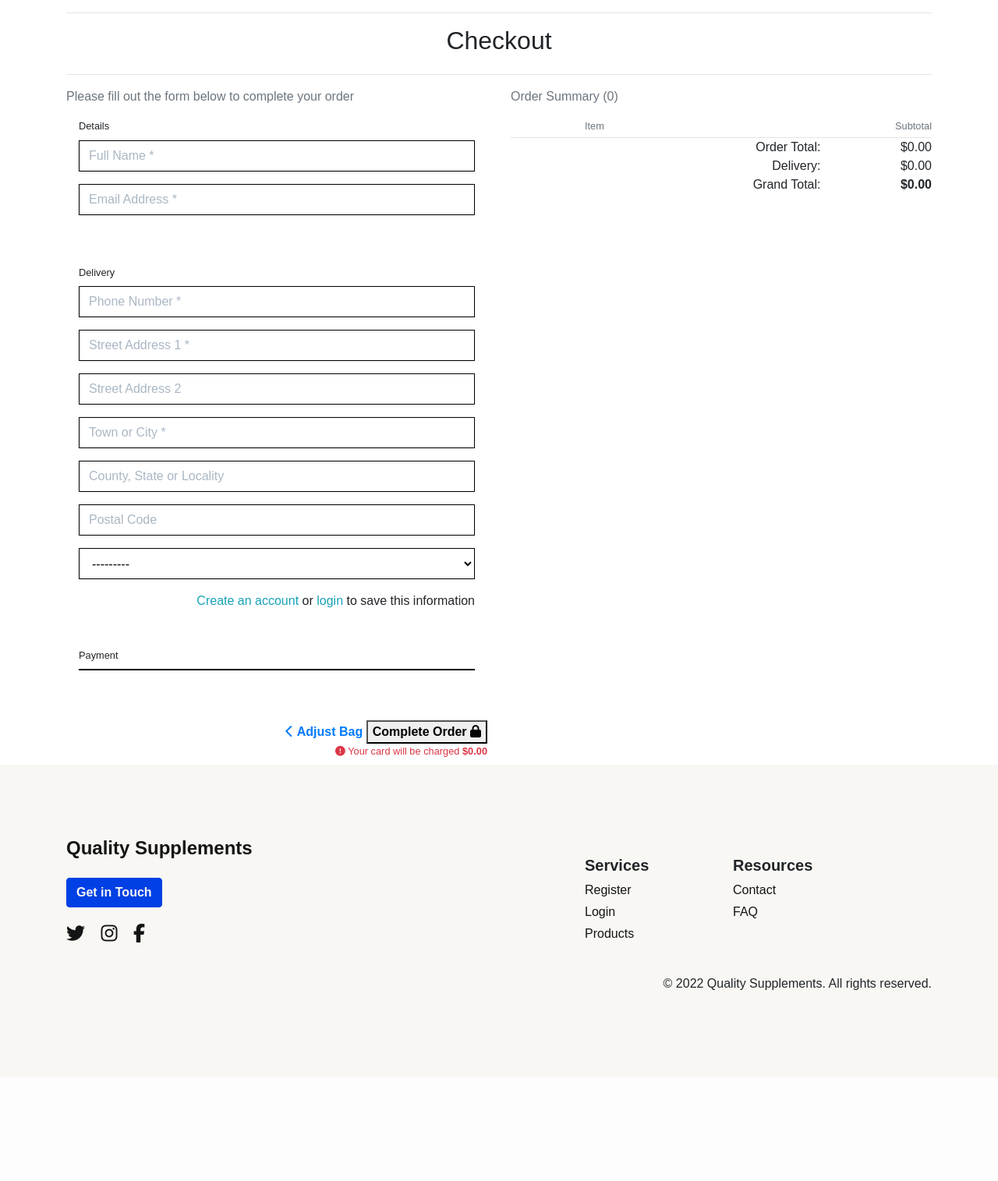
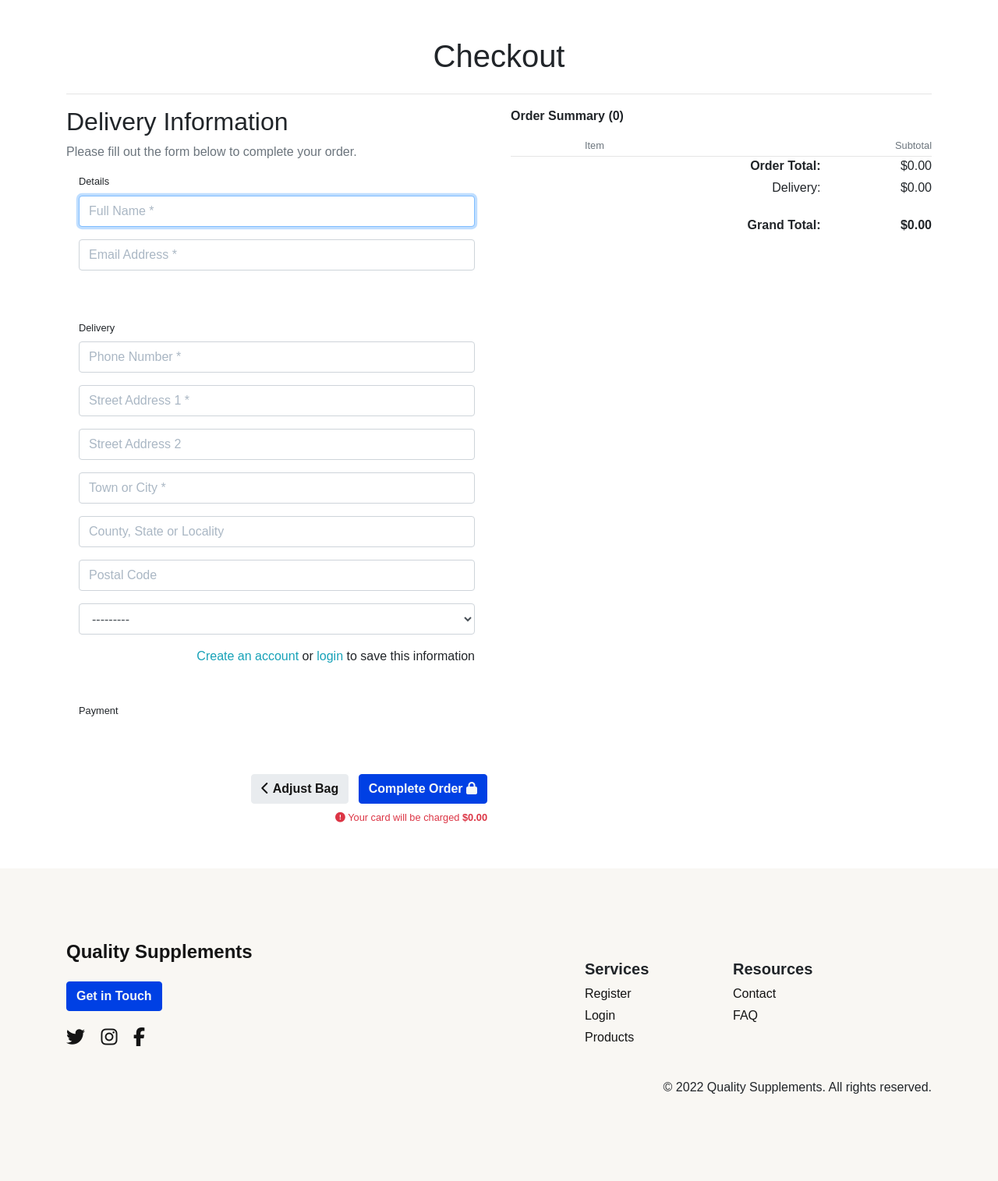
Before and after one commit to Code-Institute-Submissions/maxapn98-quality_supplements_JuneResub, a Django app: template checkout/templates/checkout/checkout.html in a window 1280 px wide. Shown: the part 121-1636 px from the top of the page at 78% size. Before the commit the page ends 1391 px from the top, so only its background shows below. Run offline with Django 3.2, Linux system fonts and the light colour scheme; the template is opened without the code that fills it: values that come from a table or form of the project are taken from there, others are empty; some libraries are stand-ins or nearby versions.

Commit message:
Update context and style layer of checkout page

```diff
--- a/checkout/static/checkout/css/checkout.css
+++ b/checkout/static/checkout/css/checkout.css
@@ -3,22 +3,22 @@
   box-sizing: border-box;
   height: 40px;
   padding: 10px 12px;
-  border: 1px solid transparent;
-  border-radius: 0px;
   background-color: white;
-  box-shadow: 0 1px 3px 0 #e6ebf1;
-  -webkit-transition: box-shadow 150ms ease;
-  transition: box-shadow 150ms ease;
-}
-
-.StripeElement--focus,
-.stripe-style-input:focus,
-.stripe-style-input:active {
-  box-shadow: 0 1px 3px 0 #cfd7df;
 }
 
 .StripeElement--webkit-autofill {
   background-color: #fefde5 !important;
+}
+
+.StripeElement {
+  font-size: 1rem;
+  font-weight: 400;
+  line-height: 1.5;
+  color: #495057;
+  background-clip: padding-box;
+  border: 1px solid #ced4da;
+  border-radius: 0.25rem;
+  transition: border-color .15s ease-in-out,box-shadow .15s ease-in-out;
 }
 
 .stripe-style-input::placeholder {
@@ -28,12 +28,6 @@
 .fieldset-label {
     position: relative;
     right: .5rem;
-}
-
-#payment-form .form-control,
-#card-element {
-    color: #000;
-    border: 1px solid #000;
 }
 
 #loading-overlay {
--- a/checkout/templates/checkout/checkout.html
+++ b/checkout/templates/checkout/checkout.html
@@ -11,19 +11,17 @@
 {% endblock %}
 
 {% block content %}
-<div class="overlay"></div>
-<div class="container">
+<div class="container py-5">
     <div class="row">
-        <div class="col">
-            <hr>
-            <h2 class="logo-font mb-4 text-center">Checkout</h2>
+        <div class="col-12">
+            <h1 class="logo-font mb-4 text-center">Checkout</h1>
             <hr>
         </div>
     </div>
 
     <div class="row">
         <div class="col-12 col-lg-6 order-lg-last mb-5">
-            <p class="text-muted">Order Summary ({{ product_count }})</p>
+            <p class="font-weight-bold">Order Summary ({{ product_count }})</p>
             <div class="row">
                 <div class="col-7 offset-2">
                     <p class="mb-1 mt-0 small text-muted">Item</p>
@@ -55,19 +53,20 @@
             <hr class="my-0">
             <div class="row text-black text-right">
                 <div class="col-7 offset-2">
-                    <p class="my-0">Order Total:</p>
-                    <p class="my-0">Delivery:</p>
-                    <p class="my-0">Grand Total:</p>
+                    <p class="my-0 font-weight-bold">Order Total:</p>
+                    <p class="my-0 mt-1">Delivery:</p>
+                    <p class="mt-4 mb-0 font-weight-bold">Grand Total:</p>
                 </div>
                 <div class="col-3">
                     <p class="my-0">${{ total | floatformat:2 }}</p>
-                    <p class="my-0">${{ delivery | floatformat:2 }}</p>
-                    <p class="my-0"><strong>${{ grand_total | floatformat:2 }}</strong></p>
+                    <p class="my-0 mt-1">${{ delivery | floatformat:2 }}</p>
+                    <p class="my-0 mt-4"><strong>${{ grand_total | floatformat:2 }}</strong></p>
                 </div>
             </div>
         </div>
         <div class="col-12 col-lg-6">
-            <p class="text-muted">Please fill out the form below to complete your order</p>
+            <h2>Delivery Information</h2>
+            <p class="text-muted">Please fill out the form below to complete your order.</p>
             <form action="{% url 'checkout' %}" method="POST" id="payment-form">
                 {% csrf_token %}
                 <fieldset class="rounded px-3 mb-5">
@@ -110,19 +109,19 @@
                 </fieldset>
 
                 <div class="submit-button text-right mt-5 mb-2">
-                    <a href="{% url 'view_bag' %}" class="btns text-decoration-none rounded-0">
+                    <a href="{% url 'view_bag' %}" class="btn btn-secondary">
                         <span class="icon">
                             <i class="fas fa-chevron-left"></i>
                         </span>
                         <span class="font-weight-bold">Adjust Bag</span>
                     </a>
-                    <button id="submit-button" class="btns rounded-0">
+                    <button id="submit-button" class="btn btn-primary ml-2">
                         <span class="font-weight-bold">Complete Order</span>
                         <span class="icon">
                             <i class="fas fa-lock"></i>
                         </span>
                     </button>
-                    <p class="small text-danger my-0">
+                    <p class="small text-danger mb-0 mt-2">
                         <span class="icon">
                             <i class="fas fa-exclamation-circle"></i>
                         </span>
@@ -134,11 +133,11 @@
     </div>
 </div>
 <div id="loading-overlay">
-    <h1 class="text-light logo-font loading-spinner">
+    <p class="text-light logo-font h1 loading-spinner">
         <span class="icon">
             <i class="fas fa-3x fa-sync-alt fa-spin"></i>
         </span>
-    </h1>
+    </p>
 </div>
 {% endblock %}
 
```
